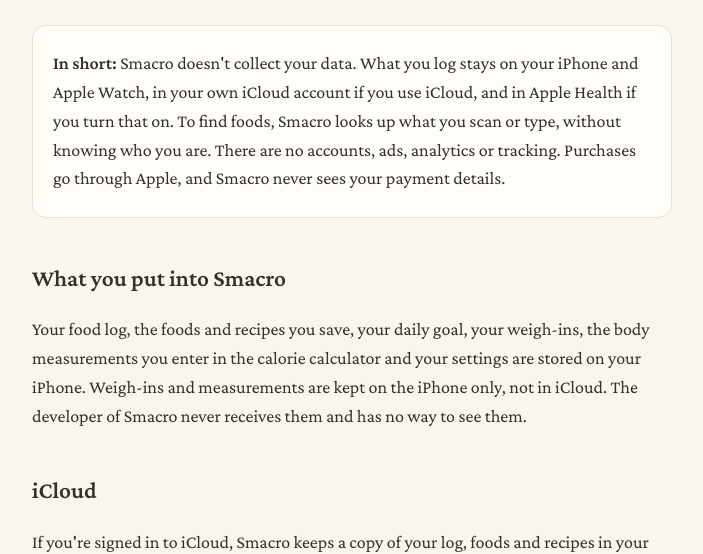
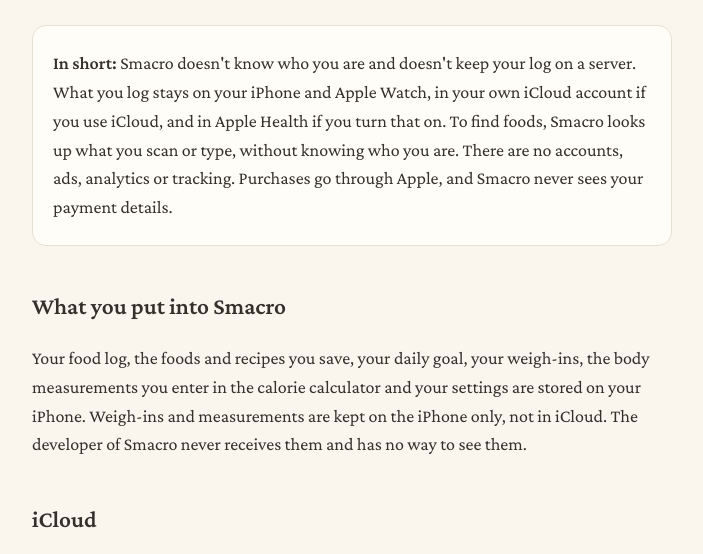
Before and after one commit to ohitsjunho/smacro-site, a plain HTML site: page privacy.html in a window 1280 px wide. Shown: the part 194-748 px from the top of the page, without its empty margins (288-991 px from the left). Drawn offline with nearby package versions, Linux system fonts and the light colour scheme.

Commit message:
Match the privacy summary to the App Store label
Co-Authored-By: Claude Opus 5.5 <noreply@anthropic.com>

```diff
--- a/privacy.html
+++ b/privacy.html
@@ -17,7 +17,7 @@
 </header>
 
 <div class="card">
-  <p><strong>In short:</strong> Smacro doesn't collect your data. What you log stays on your iPhone and Apple Watch, in your own iCloud account if you use iCloud, and in Apple Health if you turn that on. To find foods, Smacro looks up what you scan or type, without knowing who you are. There are no accounts, ads, analytics or tracking. Purchases go through Apple, and Smacro never sees your payment details.</p>
+  <p><strong>In short:</strong> Smacro doesn't know who you are and doesn't keep your log on a server. What you log stays on your iPhone and Apple Watch, in your own iCloud account if you use iCloud, and in Apple Health if you turn that on. To find foods, Smacro looks up what you scan or type, without knowing who you are. There are no accounts, ads, analytics or tracking. Purchases go through Apple, and Smacro never sees your payment details.</p>
 </div>
 
 <h2>What you put into Smacro</h2>
```
Also changed, not shown: support.html (+1 -1 lines).
